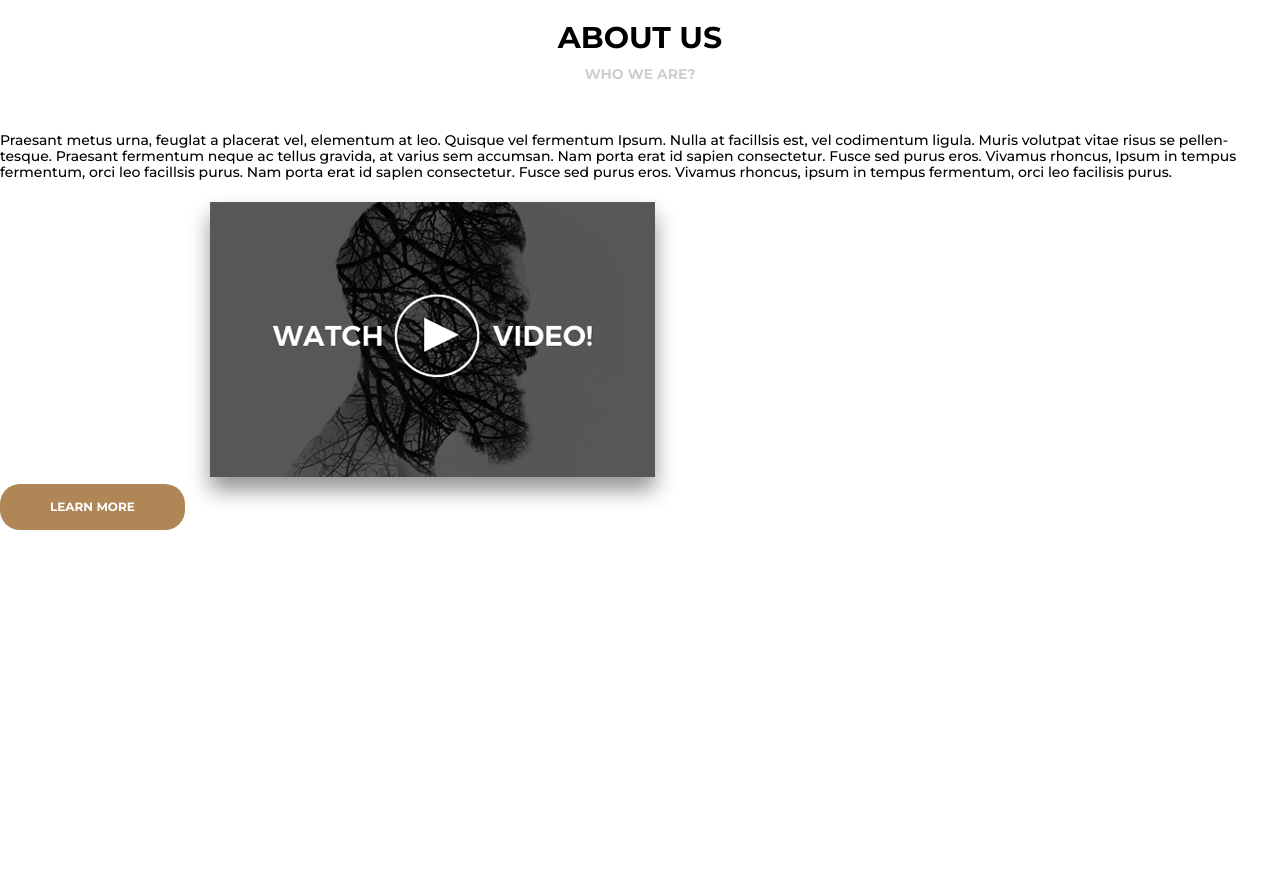
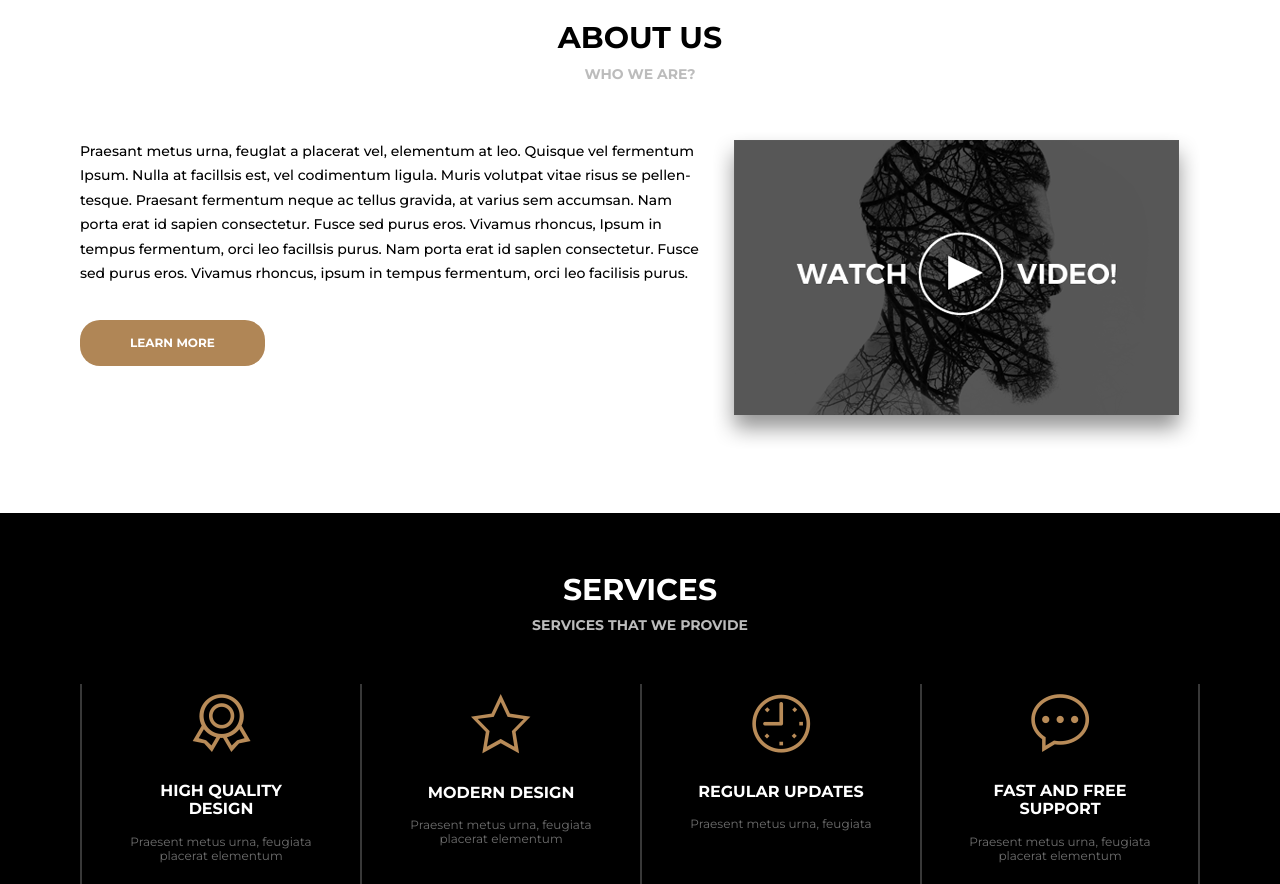
Before and after one commit to PawelZurawka/Awax_Website, a website: page index.html in a window 1280 px wide. Shown: the part 780-1664 px from the top of the page. Before the commit the page ends 1310 px from the top, so only its background shows below. Drawn offline with Linux system fonts and the light colour scheme.

Commit message:
Add section services

```diff
--- a/index.html
+++ b/index.html
@@ -1,29 +1,53 @@
 <!DOCTYPE html>
 <html lang="en">
   <head>
-        <meta charset="UTF-8">
-        <meta name="viewport" content="width=device-width, initial-scale=1.0">
-        <meta http-equiv="X-UA-Compatible" content="ie=edge">
+    <meta charset="UTF-8" />
+    <meta name="viewport" content="width=device-width, initial-scale=1.0" />
+    <meta http-equiv="X-UA-Compatible" content="ie=edge" />
     <title>16.8</title>
-        <link rel="stylesheet" href="vendor/normalize.css">
-        <link rel="stylesheet" href="https://maxcdn.bootstrapcdn.com/font-awesome/4.5.0/css/font-awesome.min.css">
-        <link href="https://fonts.googleapis.com/css?family=Montserrat:100,200,300,400,500,600,700,800,900&display=swap&subset=latin-ext" rel="stylesheet">
-        <link rel="stylesheet" type="text/css" href="css/style.css">
+    <link rel="stylesheet" href="vendor/normalize.css" />
+    <link
+      rel="stylesheet"
+      href="https://maxcdn.bootstrapcdn.com/font-awesome/4.5.0/css/font-awesome.min.css"
+    />
+    <link
+      href="https://fonts.googleapis.com/css?family=Montserrat:100,200,300,400,500,600,700,800,900&display=swap&subset=latin-ext"
+      rel="stylesheet"
+    />
+    <link rel="stylesheet" type="text/css" href="css/style.css" />
   </head>
   <body>
     <header class="header">
       <nav class="container">
-                <img class="header__logo" src="images/logo.png" alt="logo">
+        <img class="header__logo" src="images/logo.png" alt="logo" />
         <ul class="header__menu-list">
-                    <li class="header__menu-list-item"><a class="header__menu-link" href="#services">home</a></li>
-                    <li class="header__menu-list-item"><a class="header__menu-link" href="#portfolio">about us</a></li>
-                    <li class="header__menu-list-item"><a class="header__menu-link" href="#about">services</a></li>
-                    <li class="header__menu-list-item"><a class="header__menu-link" href="#our-team">our projects</a></li>
-                    <li class="header__menu-list-item"><a class="header__menu-link" href="#contact">our team</a></li>
-                    <li class="header__menu-list-item"><a class="header__menu-link" href="#services">happy clients</a></li>
-                    <li class="header__menu-list-item"><a class="header__menu-link" href="#portfolio">price</a></li>
-                    <li class="header__menu-list-item"><a class="header__menu-link" href="#about">some facts</a></li>
-                    <li class="header__menu-list-item"><a class="header__menu-link" href="#our-team">contact us</a></li>
+          <li class="header__menu-list-item">
+            <a class="header__menu-link" href="#services">home</a>
+          </li>
+          <li class="header__menu-list-item">
+            <a class="header__menu-link" href="#portfolio">about us</a>
+          </li>
+          <li class="header__menu-list-item">
+            <a class="header__menu-link" href="#about">services</a>
+          </li>
+          <li class="header__menu-list-item">
+            <a class="header__menu-link" href="#our-team">our projects</a>
+          </li>
+          <li class="header__menu-list-item">
+            <a class="header__menu-link" href="#contact">our team</a>
+          </li>
+          <li class="header__menu-list-item">
+            <a class="header__menu-link" href="#services">happy clients</a>
+          </li>
+          <li class="header__menu-list-item">
+            <a class="header__menu-link" href="#portfolio">price</a>
+          </li>
+          <li class="header__menu-list-item">
+            <a class="header__menu-link" href="#about">some facts</a>
+          </li>
+          <li class="header__menu-list-item">
+            <a class="header__menu-link" href="#our-team">contact us</a>
+          </li>
         </ul>
       </nav>
     </header>
@@ -37,12 +61,49 @@
           <button class="hero__call-button"></button>
         </div>
       </section>
-            <section class="about-us">
+      <section class="about-us container clearfix">
         <h2 class="section__header--black">about us</h2>
         <p class="section-subheading">who we are?</p>
-                <p class="about-us__description">Praesant metus urna, feuglat a placerat vel, elementum at leo. Quisque vel fermentum Ipsum. Nulla at facillsis est, vel codimentum ligula. Muris volutpat vitae risus se pellen-tesque. Praesant fermentum neque ac tellus gravida, at varius sem accumsan. Nam porta erat id sapien consectetur. Fusce sed purus eros. Vivamus rhoncus, Ipsum in tempus fermentum, orci leo facillsis purus. Nam porta erat id saplen consectetur. Fusce sed purus eros. Vivamus rhoncus, ipsum in tempus fermentum, orci leo facilisis purus.</p>
+        <img class="about-us__video" src="images/video.png" alt="video" />
+        <p class="about-us__description">
+          Praesant metus urna, feuglat a placerat vel, elementum at leo. Quisque
+          vel fermentum Ipsum. Nulla at facillsis est, vel codimentum ligula.
+          Muris volutpat vitae risus se pellen-tesque. Praesant fermentum neque
+          ac tellus gravida, at varius sem accumsan. Nam porta erat id sapien
+          consectetur. Fusce sed purus eros. Vivamus rhoncus, Ipsum in tempus
+          fermentum, orci leo facillsis purus. Nam porta erat id saplen
+          consectetur. Fusce sed purus eros. Vivamus rhoncus, ipsum in tempus
+          fermentum, orci leo facilisis purus.
+        </p>
         <button class="button">learn more</button>
-                <img class="about-us__video" src="images/video.png" alt="video">
+      </section>
+      <section class="services">
+        <div class="container">
+          <h2 class="section__header--white services__header">services</h2>
+          <p class="section-subheading">services that we provide</p>
+          <div class="services__wrapper row">
+            <div class="services__column col-3">
+              <img class="services__icon" src="images/services1.png" alt="quality">
+              <h3 class="services__title">high quality design</h3>
+              <p class="services__description">Praesent metus urna, feugiata placerat elementum</p>
+            </div>
+            <div class="services__column col-3">
+              <img class="services__icon" src="images/services2.png" alt="design">
+              <h3 class="services__title">modern design</h3>
+              <p class="services__description">Praesent metus urna, feugiata placerat elementum</p>
+            </div>
+            <div class="services__column col-3">
+              <img class="services__icon" src="images/services3.png" alt="updates">
+              <h3 class="services__title">regular updates</h3>
+              <p class="services__description">Praesent metus urna, feugiata</p>
+            </div>
+            <div class="services__column col-3">
+              <img class="services__icon" src="images/services4.png" alt="support">
+              <h3 class="services__title">fast and free support</h3>
+              <p class="services__description">Praesent metus urna, feugiata placerat elementum</p>
+            </div>
+          </div>
+        </div>
       </section>
     </main>
   </body>
--- a/sass/_basic-styles.scss
+++ b/sass/_basic-styles.scss
@@ -26,6 +26,12 @@
   list-style: none;
 }
 
+.clearfix::after {
+  content: "";
+  clear: both;
+  display: table;
+}
+
   /* CLASS TO HIDDEN LABEL IN DATE SELECT */
 .visually-hidden { /* https://snook.ca/archives/html_and_css/hiding-content-for-accessibility */
   position: absolute !important;
--- a/sass/_layout.scss
+++ b/sass/_layout.scss
@@ -2,6 +2,21 @@
 .row {
     display: flex;
     flex-wrap: wrap;
+}
+
+$grid-columns: 12;
+$grid-offset-columns: 12;
+
+@for $i from 1 through $grid-columns {
+  .col-#{$i} {
+    width: percentage($i / $grid-columns);
+  }
+}
+
+@for $i from 1 through $grid-offset-columns {
+  .col-offset-#{$i} {
+      margin-left: percentage($i / $grid-offset-columns);
+  }
 }
 
 @mixin grid($prefix) {
--- a/sass/_variables.scss
+++ b/sass/_variables.scss
@@ -2,7 +2,8 @@
 $white: #FFF;
 $black: #000;
 $gold: #b08656;
-$grey: #cfcfcf;
+$dark-grey: #5e5e5e;
+$grey: #bcbcbc;
 $twitter: #34c5f0;
 $linked-in: #127cb4;
 $facebook: #336297;
@@ -29,4 +30,4 @@ $font-extra-bold: 800;
 $font-black: 900;
 
 /* Border */
-$border: 1px solid #CFCFCF;
+$border: 2px solid #383838;
--- a/sass/sections/_about-us.scss
+++ b/sass/sections/_about-us.scss
@@ -3,4 +3,13 @@
         font-size: $paragraph-font-size;
         font-weight: $font-medium;
     }
+
+    &__video {
+        float: right;
+    }
+
+    &__description {
+        line-height: 1.75;
+        padding-top: 7px;
+    }
 }
--- a/sass/sections/_hero.scss
+++ b/sass/sections/_hero.scss
@@ -1,5 +1,5 @@
 .hero {
-    background-image: url('../images/hero.png');
+    background-image: url('/images/hero.png');
     height: 80vh;
     background-size: cover;
     background-position: center;
@@ -9,17 +9,7 @@
     &::after {
         position: absolute;
         content: '';
-        background: url('/images/paginator.png');
-        width: 65px;
-        height: 14px;
-        bottom: 40px;
-        left: 50%;
-        transform: translate(-50%, 0);
-    }
-    &::after {
-        position: absolute;
-        content: '';
-        background: url('/images/paginator.png');
+        background-image: url('/images/paginator.png');
         width: 65px;
         height: 14px;
         bottom: 40px;
--- /dev/null
+++ b/sass/sections/_services.scss
@@ -0,0 +1,33 @@
+.services {
+    background-color: $black;
+
+    &__header {
+        padding-top: 60px;
+    }
+
+    &__wrapper {
+        text-align: center;
+    }
+
+    &__column {
+        border-left: $border;
+        height: 200px;
+        padding: 10px 45px;
+    }
+
+    &__column:last-of-type {
+        border-right: $border;
+    }
+
+    &__title {
+        color: $white;
+        text-transform: uppercase;
+        padding-top: 10px;
+        font-size: 16px;
+    }
+
+    &__description {
+        color: #6e6e6e;
+        font-size: 12px;
+    }
+}
--- a/sass/style.scss
+++ b/sass/style.scss
@@ -8,6 +8,7 @@
 @import "sections/header";
 @import "sections/hero";
 @import "sections/about-us";
+@import "sections/services";
 
 //Components
 @import "components/buttons";
```
Also changed, not shown: css/style.css, images/services1.png (added), images/services2.png (added), images/services3.png (added), images/services4.png (added), 1 other file. Lines whose indentation alone changed are shown as unchanged.
